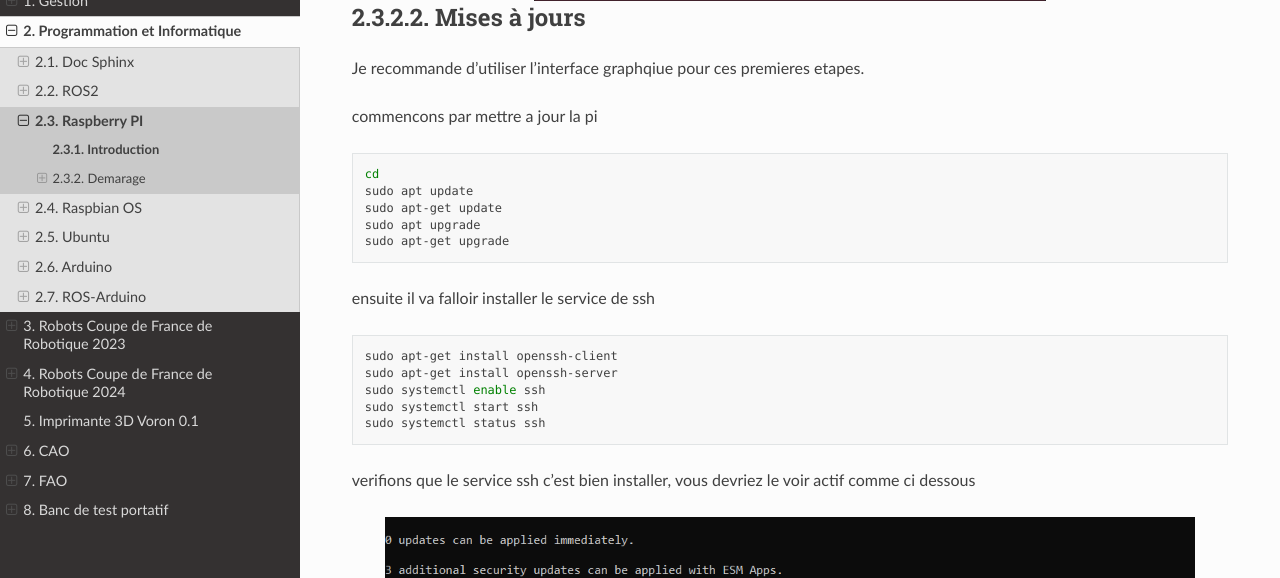
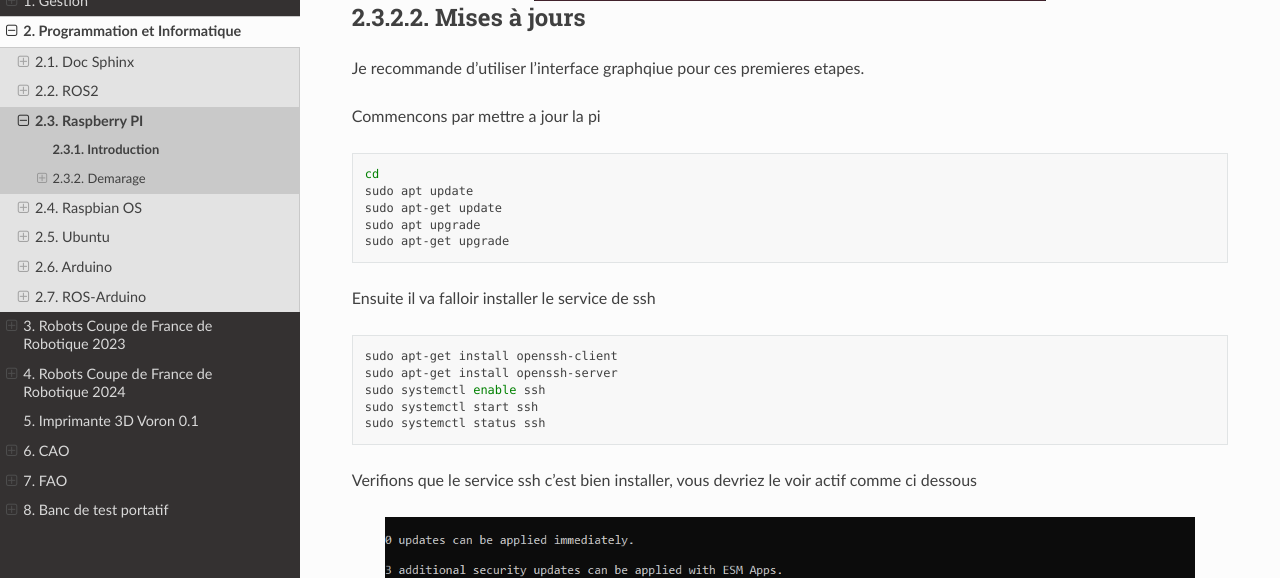
Before and after one commit to CRUBS/Documentation, a Sphinx documentation site: the page built from docs/source/Informatique_Programmation/Raspberry_Pi.rst, in a window 1280 px wide and 900 px high, scrolled down 757 px. Shown: the part 151-729 px from the top of the window. Built offline with Sphinx 7.4.7 and the Read the Docs theme 2.0.0, drawn with Linux system fonts in a browser that asks for light colours.

```diff
--- a/docs/source/Informatique_Programmation/Raspberry_Pi.rst
+++ b/docs/source/Informatique_Programmation/Raspberry_Pi.rst
@@ -27,7 +27,7 @@ Mises à jours
 Je recommande d'utiliser l'interface graphqiue pour ces premieres etapes.
 
 
-commencons par mettre a jour la pi
+Commencons par mettre a jour la pi
 
 .. code-block:: bash
 
@@ -37,7 +37,7 @@ commencons par mettre a jour la pi
 	sudo apt upgrade
 	sudo apt-get upgrade
 
-ensuite il va falloir installer le service de ssh
+Ensuite il va falloir installer le service de ssh
 
 .. code-block:: bash
 
@@ -47,7 +47,7 @@ ensuite il va falloir installer le service de ssh
 	sudo systemctl start ssh
 	sudo systemctl status ssh
 
-verifions que le service ssh c'est bien installer, vous devriez le voir actif comme ci dessous
+Verifions que le service ssh c'est bien installer, vous devriez le voir actif comme ci dessous
 
 .. image:: images/raspi/ssh_systemctl.png
    :scale: 75 %
```
